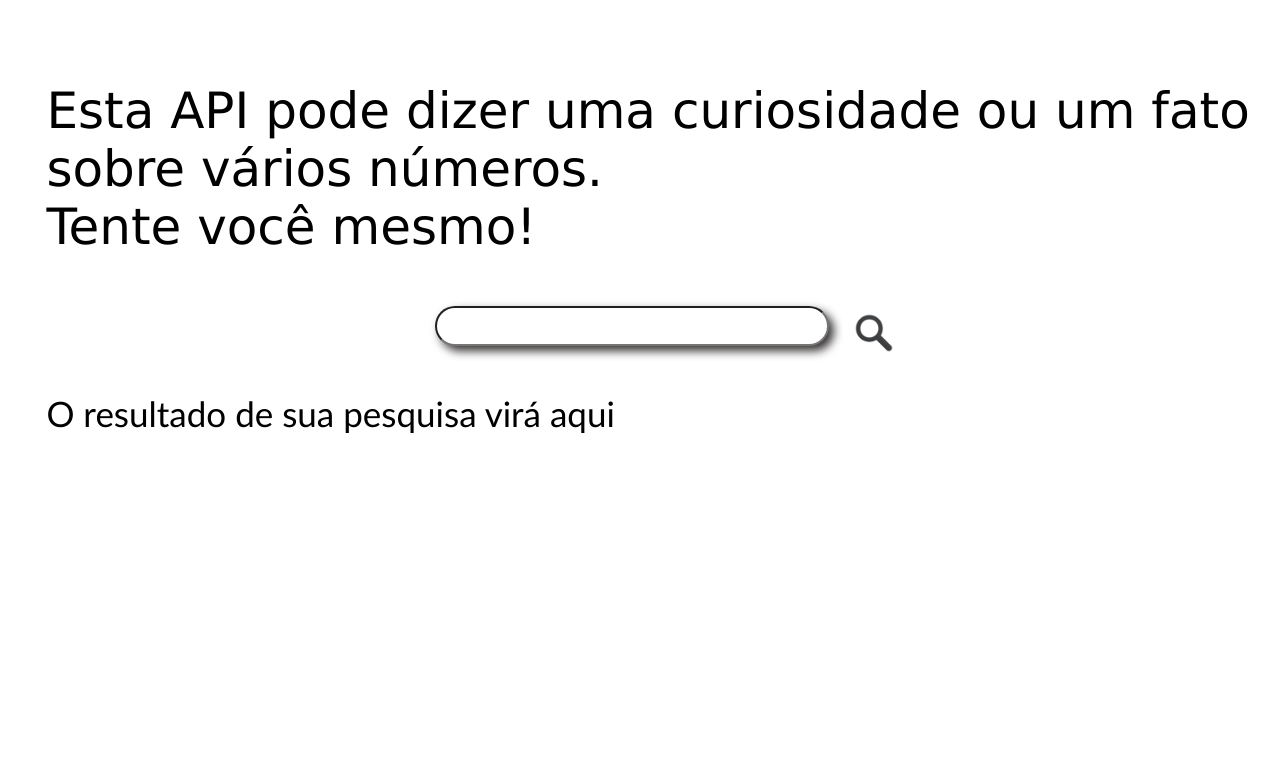
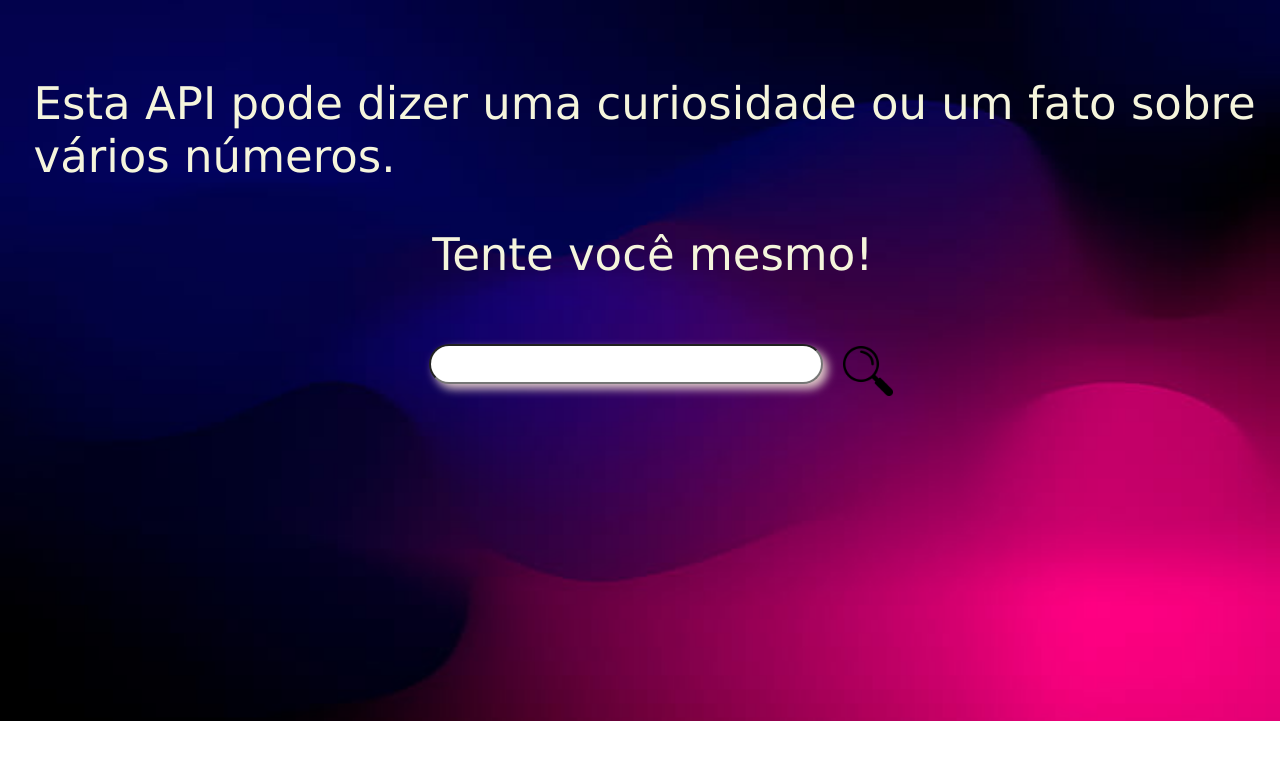
Before and after one commit to ArthurGGSD/numerosapi, a plain HTML site: page index.html in a window 1280 px wide. Drawn offline with Linux system fonts and the light colour scheme.

Commit message:
deixei bonito

```diff
--- a/index.css
+++ b/index.css
@@ -1,12 +1,11 @@
-body { left: 3%; top: 3%; position: absolute;}
+body {left: 2%; top: 3%; position: absolute; background-image: url(gradiente.jpg); background-repeat: no-repeat; background-size: cover;}
 .espaco {height: auto; width: 100%;}
-.lupa { position: relative; left: 10px;height: 50px; width: 50px; background-color: white; border: none; vertical-align:middle;}
+.lupa { position: relative; left: 10px;height: 50px; width: 50px; background-color: white; border: none; vertical-align:middle; background: none;}
 .img_lupa {height: 50px; width: 50px;}
 .alinhamento {text-align: center;}
-#introdução {font-size: 50px; font-family: 'Lucida Sans', 'Lucida Sans Regular', 'Lucida Grande', 'Lucida Sans Unicode', Geneva, Verdana, sans-serif;}
+#introdução {font-size: 45px; font-family: 'Lucida Sans', 'Lucida Sans Regular', 'Lucida Grande', 'Lucida Sans Unicode', Geneva, Verdana, sans-serif;}
+.introdução {font-size: 45px; font-family: 'Lucida Sans', 'Lucida Sans Regular', 'Lucida Grande', 'Lucida Sans Unicode', Geneva, Verdana, sans-serif; text-align: center;}
 #p {font-size: 35px; font-family:'Gill Sans', 'Gill Sans MT', 'Calibri', 'Trebuchet MS', sans-serif ;}
-#numero {font-size: 30px; border-radius: 20px; box-shadow: 5px 5px 10px rgb(56, 52, 52);}
+#numero {font-size: 30px; border-radius: 20px; box-shadow: 5px 5px 10px rgb(222, 198, 198);}
 input::-webkit-outer-spin-button,
 input::-webkit-inner-spin-button {-webkit-appearance: none; margin: 0;}
-/*talves não funcione no firefox*/
-input[type=number] {-moz-appearance: textfield;}
--- a/index.html
+++ b/index.html
@@ -4,22 +4,20 @@
         <title>Estudos Matemáticos</title>
         <meta charset="utf-8">
         <meta name="viewport" content="width=device-width, initial-scale=1.0">
-        <meta http-equiv="Permissions-Policy" content="interest-cohort=(), user-id=()" />
-        <meta http-equiv="Content-Security-Policy" content="upgrade-insecure-requests">
         <link rel=stylesheet type="text/css" href="index.css"/>
     </head>
     <body>
 
         <main><div class="espaco">
-            <p id="introdução">Esta API pode dizer uma curiosidade ou um fato sobre vários números.<br>
-            Tente você mesmo!</p>
+            <p style="color: beige;" id="introdução">Esta API pode dizer uma curiosidade ou um fato sobre vários números.</p>
+            <p style="color: beige;" class="introdução">Tente você mesmo!</p><br>
 
             <form id="form" name="form" method="post" action="http://localhost:3000/index.php">
                 <div class="alinhamento"><input type="number" id="numero" name="numero">
-                <button  class="lupa" id="btn" name="btn"><img class="img_lupa" src="lupa.png"></button></div>
+                <button  class="lupa" id="btn" name="btn"><img class="img_lupa" src="pngwing.com.png"></button></div>
             </form>
 
-            <p id="p" name="p">O resultado de sua pesquisa virá aqui</p></div>
+            <br><br><br><center><p style="color: beige;" id="p" name="p"></p></div></center>
         </main>
 
         <script src="index.js"></script>
--- a/index.js
+++ b/index.js
@@ -1,3 +1,12 @@
+var button = document.getElementById("btn");
+button.addEventListener('keypress', function(event){
+  if(event.keyCode == 13) {
+    event.preventDefault();
+    busca();
+  }
+});
+
+
 document.getElementById("form").onsubmit=function() {
     return false;
 }
```
Also changed, not shown: gradiente.jpg (added), pngwing.com.png (added).
